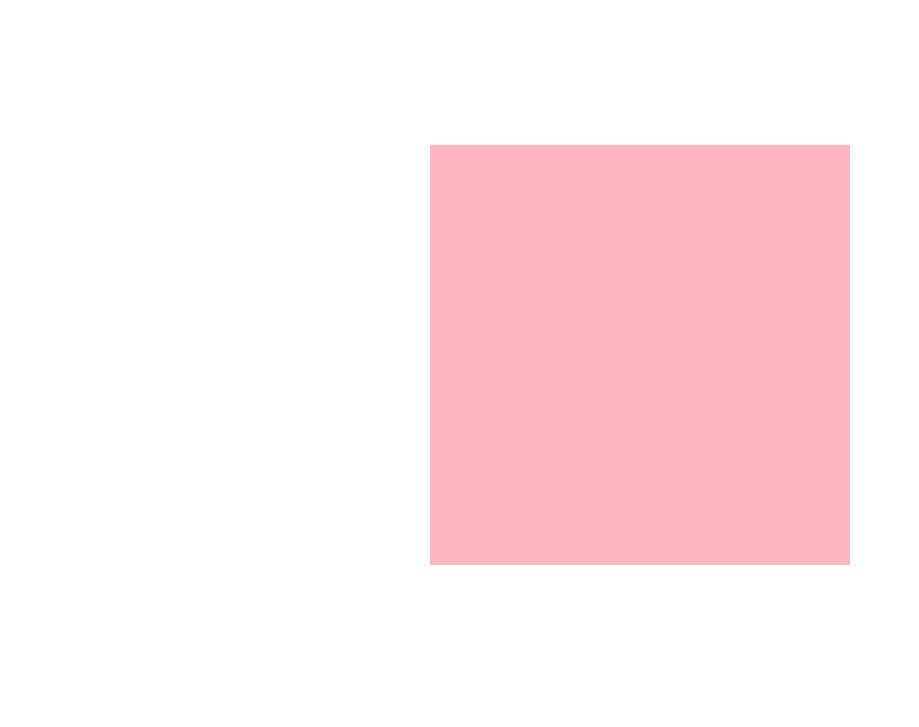
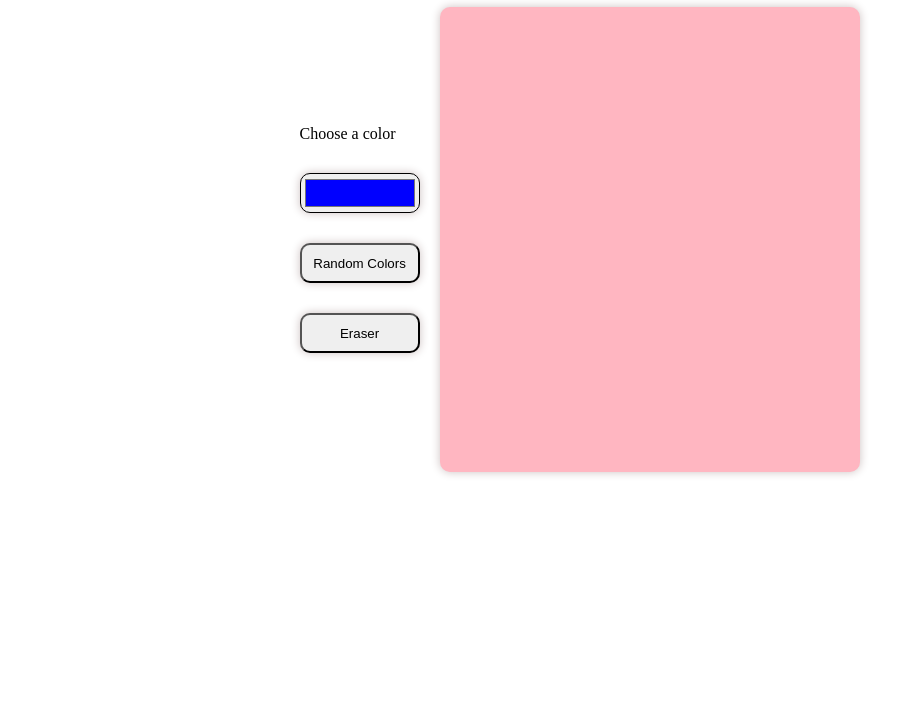
Before and after one commit to bohemi/Sketch-Box, a plain HTML site: page index.html in a window 1280 px wide. Shown: the part 73-800 px from the top of the page, without its empty margins (0-919 px from the left). Drawn offline with Linux system fonts and the light colour scheme.

Commit message:
Added eraser, random and color picker button. where a buttonsBehaviour function will handle all the buttons behaviour.

```diff
--- a/index.html
+++ b/index.html
@@ -10,14 +10,16 @@
 </head>
 
 <body>
-
-    <body>
-        <h1> Lightup-Sketcher </h1>
-        <div id="sketchBoxContainer">
+    <h1> Lightup-Sketcher</h1>
+    <div id="parents">
+        <div id="controlsContainer">
+            <label for="colorPicker">Choose a color</label>
+            <input type="color" class="buttons colorPicker" value="#0000ff"></input>
+            <button class="buttons randomColors">Random Colors</button>
+            <button class="buttons erase">Eraser</button>
         </div>
-        </div>
-
-    </body>
+        <div id="sketchBoxContainer"></div>
+    </div>
 </body>
 
 </html>
--- a/script.js
+++ b/script.js
@@ -1,25 +1,70 @@
 const parentBox = document.querySelector("#sketchBoxContainer");
+const colorPickerButton = document.querySelector(".colorPicker");
+const randomColorButton = document.querySelector(".randomColors");
+const eraseButton = document.querySelector(".erase");
 
-createGrid(parentBox, "lightpink", 196); // 196 to be minimum and 14 takes each row
+createGrid(parentBox, "lightpink", 195); // 196 to be minimum and 14 takes each row
 
-const colorBoxes = document.querySelectorAll(".colorBoxes"); // let the grid be created then get getting the boxes.
+const colorBoxes = document.querySelectorAll(".colorBoxes"); // let createGrid function make all boxes and then get all the box nodes class here.
 
+let currentColor = "#0000ff";
+let shouldDrawRandomColors = false; // initially false so that it doesn't draw random colors when the mouse is not pressed.
+
+buttonsBehaviour(colorPickerButton, randomColorButton, eraseButton);
 drawOnBoxes(colorBoxes);
+
+function buttonsBehaviour(colorButton, randomColorsButton, eraserButton) {
+  colorButton.onchange = function (event) {
+    shouldDrawRandomColors = false;
+    currentColor = colorButton.value; // update the color value when the color picker changes
+    console.log(currentColor);
+  }
+  // just allows the drawing of random color from a button press. which the function getRandomColors will give colors
+  // and will be called inside the drawOnBoxes function.
+  randomColorsButton.onmousedown = function (event) {
+    shouldDrawRandomColors = true;
+  };
+  eraseButton.onmousedown = function (event) {
+    shouldDrawRandomColors = false;
+    currentColor = "lightpink"; // drop the default color of container box
+  };
+}
+
+// The function will be called inside the drawOnBoxes function so when a user hover over each box,
+// it will change the color of the box to a random color by calling the function for each box.
+function getRandomColors() {
+  const hexArray = [0, 1, 2, 3, 4, 5, 6, 7, 8, 9, 'A', 'B', 'C', 'D', 'E', 'F'];
+  let colors = "";
+  for (let i = 0; i < 6; i++) {
+    colors += hexArray[Math.floor(Math.random() * 16)]; // multiplying by 16 because there are 16 hex values (0-9 and A-F)
+  }
+  return currentColor = `#${colors}`; // return the color in hex format
+}
 
 function drawOnBoxes(box) {
   let isMouseButtonHeldDown = false; // initially false so that it doesn't draw on boxes when the mouse is not pressed.
-  colorBoxes.forEach((box) => {
-    box.onmouseenter = function (event) {
+  box.forEach((box) => {
+    box.onmouseenter = function () {
       if (isMouseButtonHeldDown == true) {
-        box.style.backgroundColor = "blue";
+        if (box.style.backgroundColor == currentColor) {
+          console.log("Box already has the color");
+          return;
+        }
+        if (shouldDrawRandomColors == true) {
+          // drop the randcolor function here
+          box.style.backgroundColor = getRandomColors();
+          console.log("Drawing random colors");
+          return;
+        }
+        box.style.backgroundColor = currentColor;
       }
     };
     // will draw on boxes when the mouse is pressed and moved over them.
-    box.onmousedown = function (event) {
+    box.onmousedown = function () {
       isMouseButtonHeldDown = true;
     };
     // would not draw on boxes when the mouse button is released.
-    box.onmouseup = function (event) {
+    box.onmouseup = function () {
       isMouseButtonHeldDown = false;
     };
   });
--- a/style.css
+++ b/style.css
@@ -1,21 +1,48 @@
 *,
 *::before,
 *::after {
+  box-sizing: border-box;
 }
-
+body {
+  /* background-color: black; */
+}
+h1 {
+  text-align: center;
+}
+#parents {
+  display: flex;
+  justify-content: center;
+  flex-direction: row;
+}
+#controlsContainer {
+  display: flex;
+  flex-direction: column;
+  justify-content: center;
+  padding: 20px;
+  gap: 30px;
+}
+/* the buttons class are the children of the controlContainer */
+.buttons {
+  width: 120px;
+  height: 40px;
+  border-radius: 10px;
+  cursor: pointer;
+  box-shadow: 0 0 10px rgb(204, 193, 193);
+}
 #sketchBoxContainer {
   display: flex;
   flex-flow: row wrap;
   background-color: lightpink;
-  margin: 20vh auto;
+  box-shadow: 0px 0px 10px rgb(204, 193, 193);
   width: 420px;
-  height: 420px;
-  /* minimum box 14 */
-  /* total 98 boxes on current box size for perfect size. so increase 14 more or less accordingly*/
+  height: 465px;
+  border-radius: 10px;
+  margin-right: 11vw; /* since buttons and color box have same parent and making it center is making
+  both buttons and box centered which appears box to seem like disalign. maybe there is a better approach to center it */
 }
 #sketchBoxContainer .colorBoxes {
   flex: auto;
-  /* background-color: red; */ /* will be controlling from js for now */
+  border-radius: 5px;
   padding: 15px;
-  /* margin: 0.5px 0; */
+  margin: 0.5px 0.5px;
 }
```
